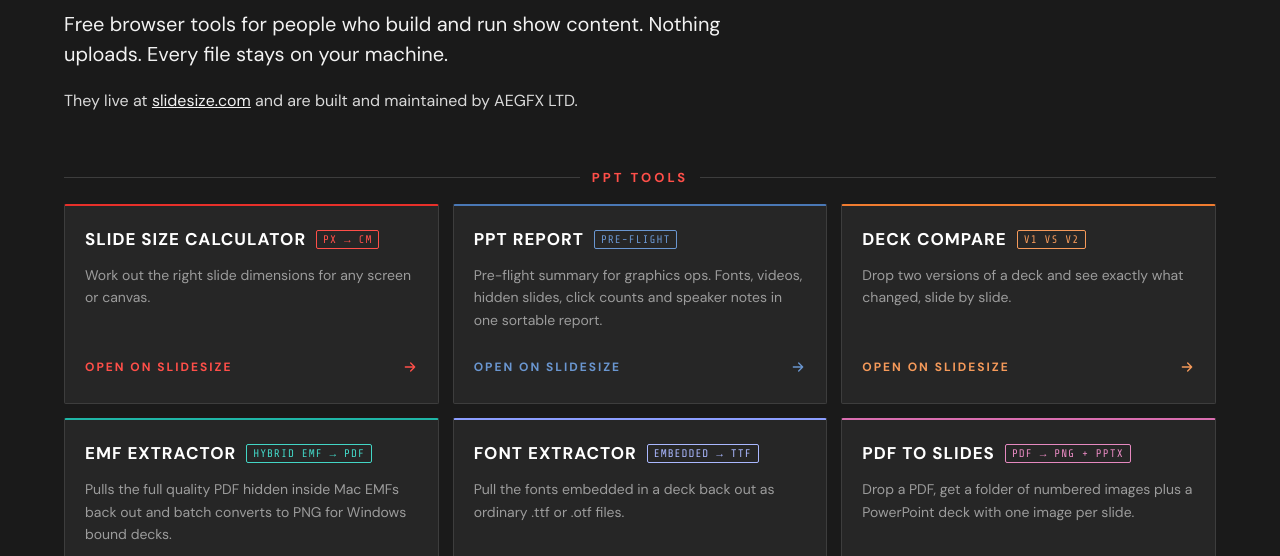
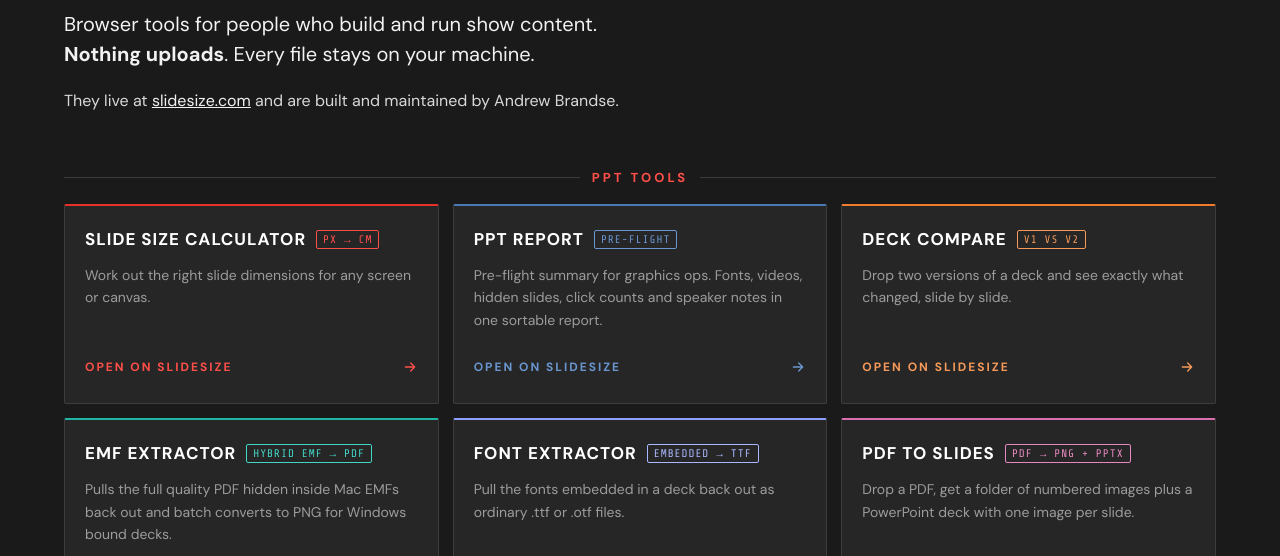
Before and after one commit to AEGFX/aegfx, a plain HTML site: page tools/index.html in a window 1280 px wide. Shown: the part 223-779 px from the top of the page. Drawn offline with nearby package versions, Linux system fonts and the light colour scheme.

Commit message:
Reword the tools page intro and credit Andrew Brandse
Co-Authored-By: Claude Fable 5.2 <noreply@anthropic.com>
Claude-Session: https://claude.ai/code/session_01MH8K1b31PSazTo3JSbP1Vw

```diff
--- a/tools/index.html
+++ b/tools/index.html
@@ -72,8 +72,8 @@ footer a:hover{color:var(--red2)}
 <main>
 <div class="wrap hero">
 <h1>Tools</h1>
-<p class="lead">Free browser tools for people who build and run show content. Nothing uploads. Every file stays on your machine.</p>
-<p class="sub">They live at <a href="https://slidesize.com">slidesize.com</a> and are built and maintained by AEGFX LTD.</p>
+<p class="lead">Browser tools for people who build and run show content.<br><b>Nothing uploads</b>. Every file stays on your machine.</p>
+<p class="sub">They live at <a href="https://slidesize.com">slidesize.com</a> and are built and maintained by Andrew Brandse.</p>
 </div>
 <section class="wrap">
 <div class="sec-head"><h2>PPT Tools</h2></div>
```
